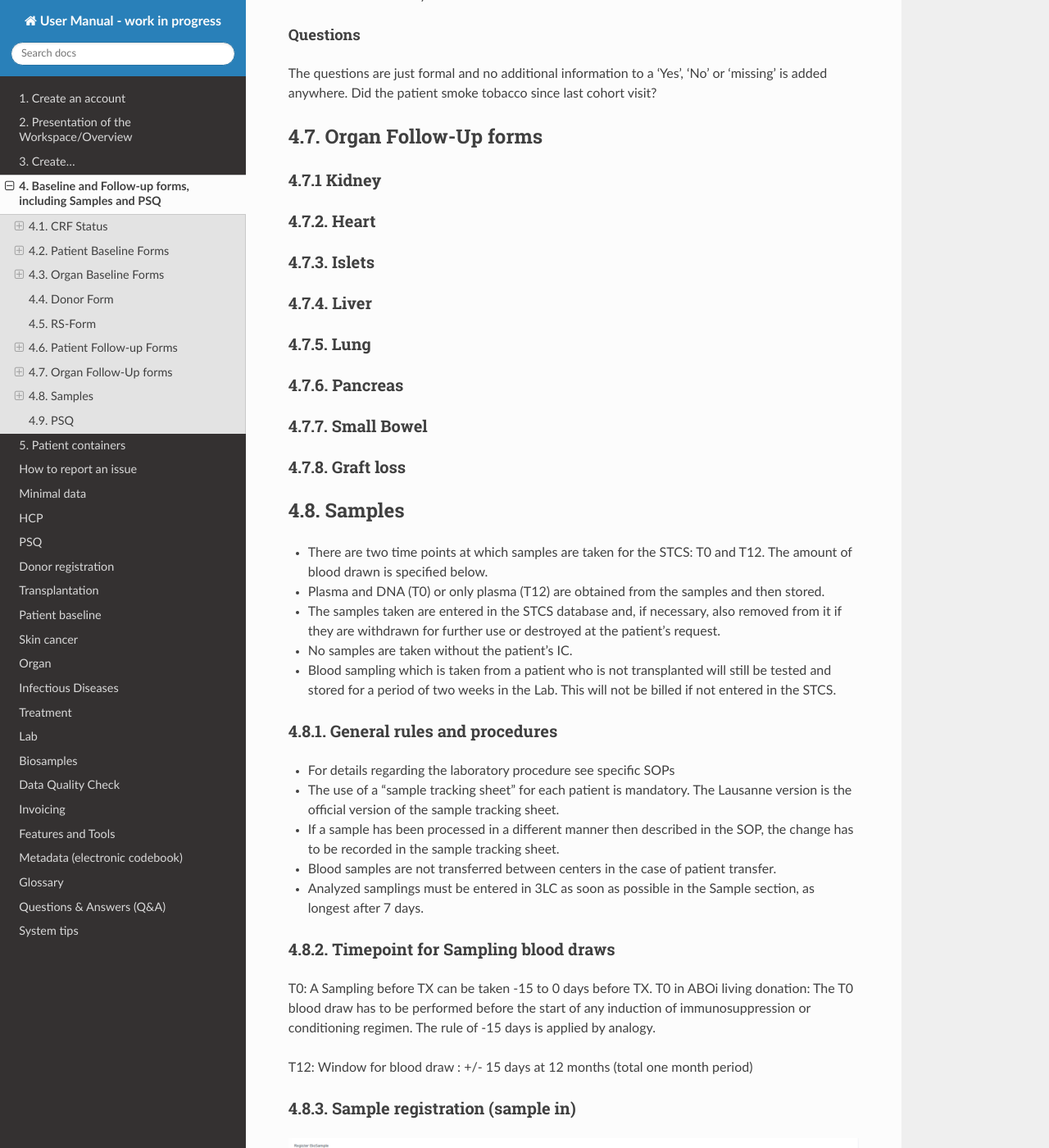
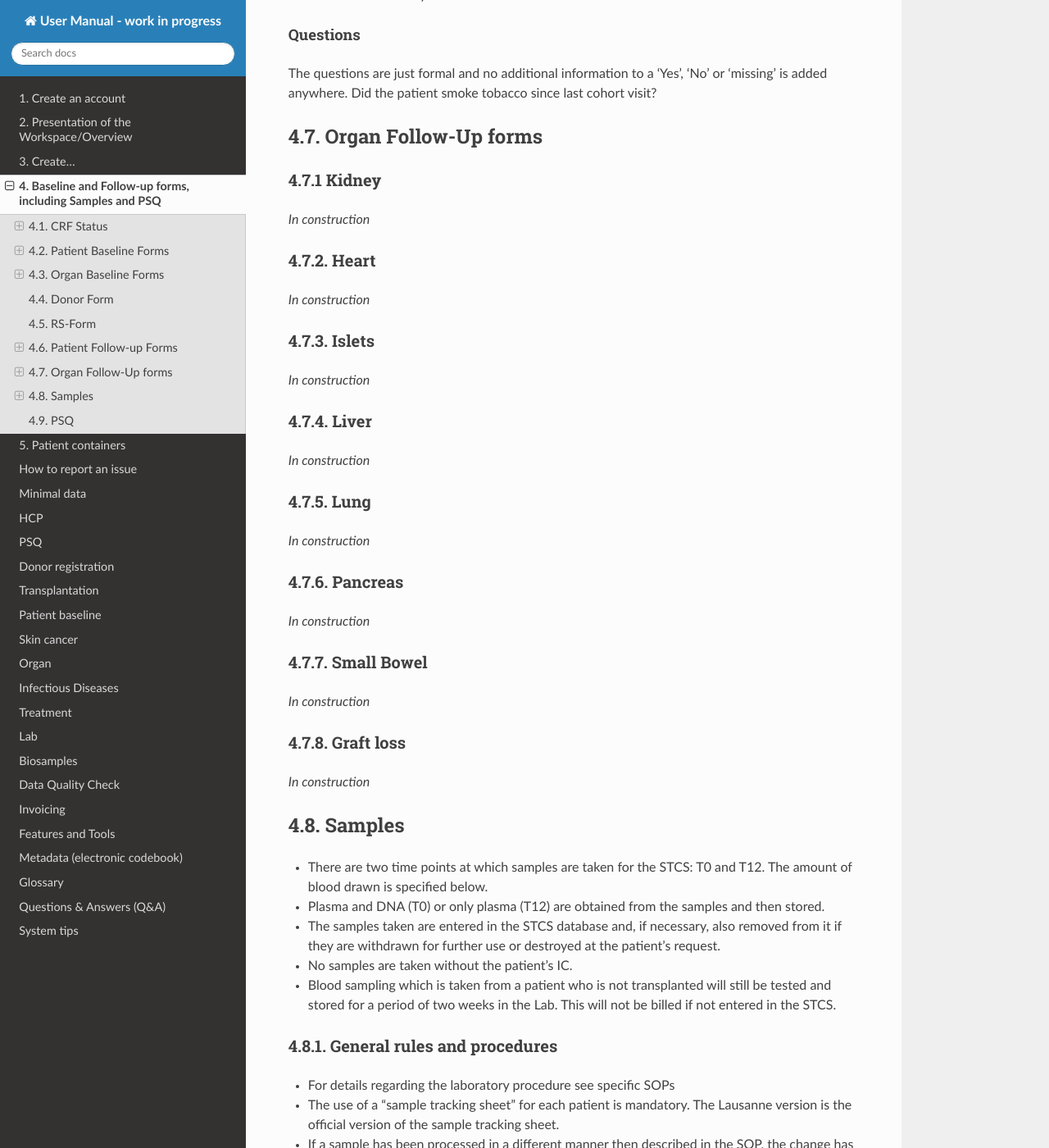
Before and after one commit to swiss-transplant-cohort-study/3LC-user-manual, a Sphinx documentation site: the page built from docs/source/blfup.rst, in a window 1280 px wide and 1400 px high, scrolled down 13223 px. Shown: the whole window at 82% size. Built offline with Sphinx 7.4.7 and the Read the Docs theme 3.1.0, drawn with Linux system fonts in a browser that asks for light colours.

Commit message:
Update blfup.rst

```diff
--- a/docs/source/blfup.rst
+++ b/docs/source/blfup.rst
@@ -361,26 +361,42 @@ Did the patient smoke tobacco since last cohort visit?
 4.7.1 Kidney
 ===============
 
+*In construction*
+
 4.7.2. Heart
 ===============
+
+*In construction*
 
 4.7.3. Islets
 ===============
 
+*In construction*
+
 4.7.4. Liver
 ===============
+
+*In construction*
 
 4.7.5. Lung
 ===============
 
+*In construction*
+
 4.7.6. Pancreas
 ===================
+
+*In construction*
 
 4.7.7. Small Bowel
 =======================
 
+*In construction*
+
 4.7.8. Graft loss
 =======================
+
+*In construction*
 
 4.8. Samples
 ********************
```
